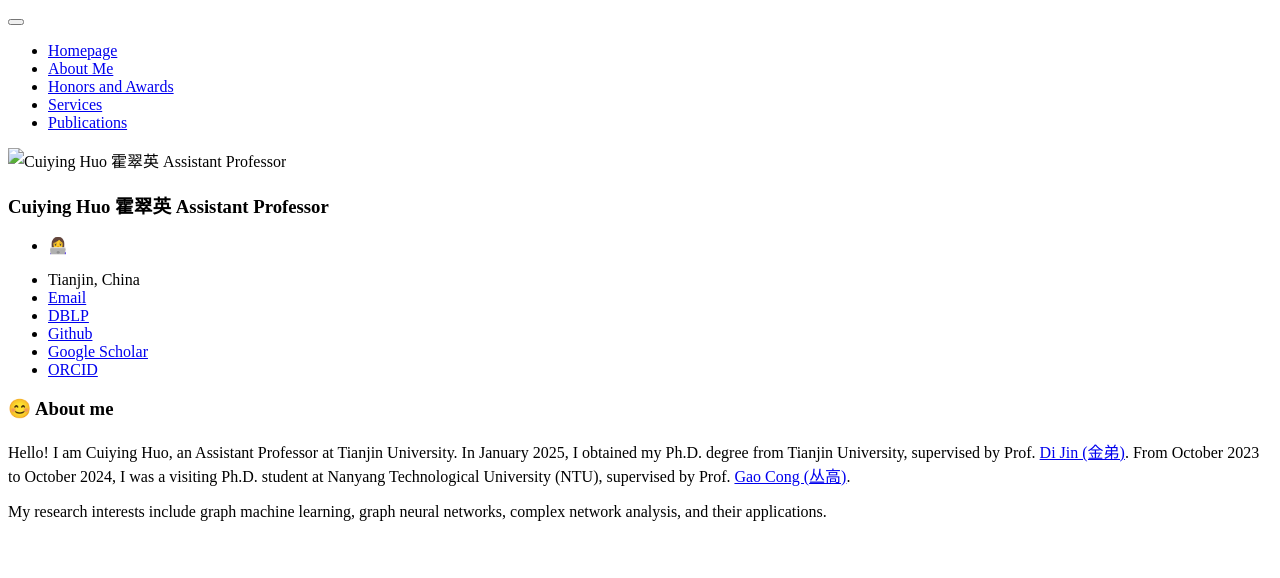
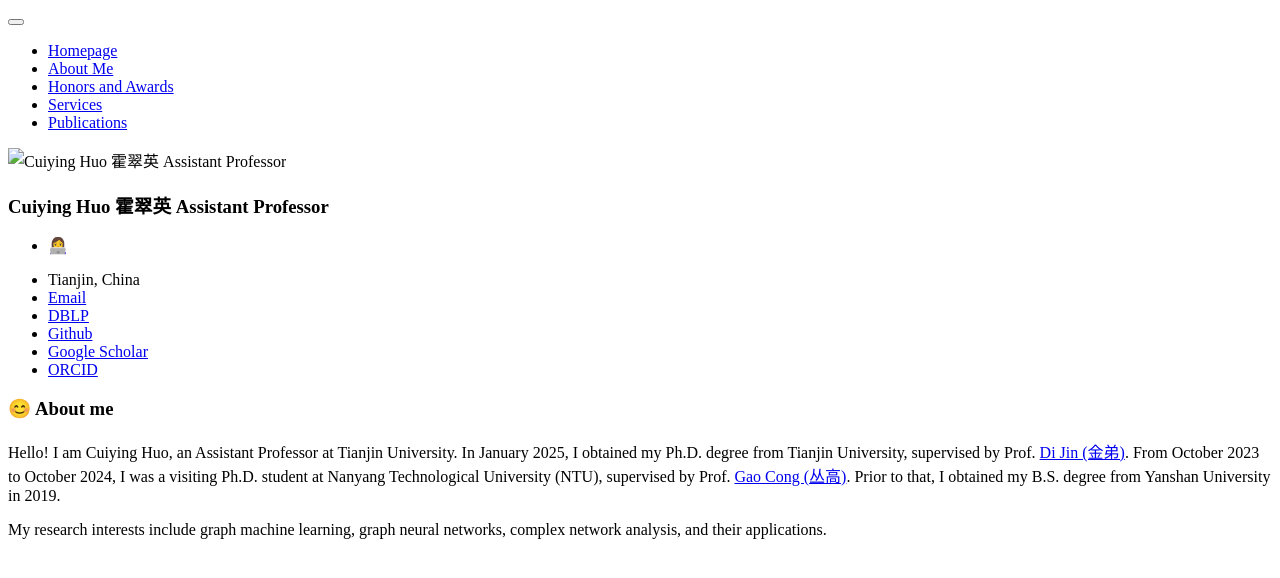
Before and after one commit to Cuiying-Huo/Cuiying-Huo.github.io, a Jekyll site: the page built from _pages/includes/intro.md, in a window 1280 px wide. Shown: the top 578 px of the page. Built offline with Jekyll 4.4.1, drawn with Linux system fonts in a browser that asks for light colours; our own code applies the rules of GitHub Pages for plain Markdown files.

Commit message:
Update intro.md

```diff
--- a/_pages/includes/intro.md
+++ b/_pages/includes/intro.md
@@ -1,5 +1,5 @@
 # 😊 About me
 Hello!
-I am Cuiying Huo, an Assistant Professor at Tianjin University. In January 2025, I obtained my Ph.D. degree from Tianjin University, supervised by Prof. [Di Jin (金弟)](https://cic.tju.edu.cn/faculty/jindi/index.htm). From October 2023 to October 2024, I was a visiting Ph.D. student at Nanyang Technological University (NTU), supervised by Prof. [Gao Cong (丛高)](https://personal.ntu.edu.sg/gaocong/).
+I am Cuiying Huo, an Assistant Professor at Tianjin University. In January 2025, I obtained my Ph.D. degree from Tianjin University, supervised by Prof. [Di Jin (金弟)](https://cic.tju.edu.cn/faculty/jindi/index.htm). From October 2023 to October 2024, I was a visiting Ph.D. student at Nanyang Technological University (NTU), supervised by Prof. [Gao Cong (丛高)](https://personal.ntu.edu.sg/gaocong/). Prior to that, I obtained my B.S. degree from Yanshan University in 2019.
 
 My research interests include graph machine learning, graph neural networks, complex network analysis, and their applications.
```
